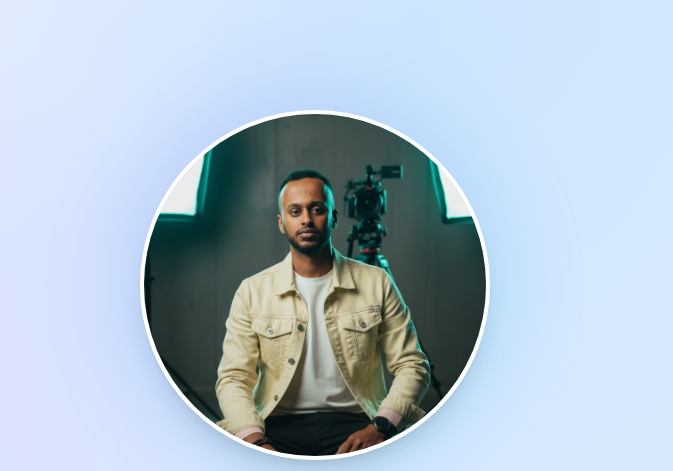
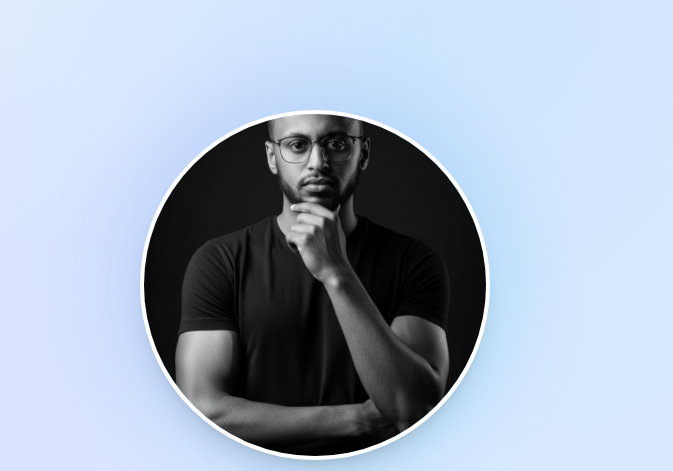
Before and after one commit to mikubel/portfolio, a website built with Vite: page index.html in a window 1280 px wide. Shown: the part 131-602 px from the top of the page, 607-1280 px from the left. Built offline with nearby package versions, Linux system fonts and the light colour scheme.

Commit message:
Update profile image and content

```diff
--- a/index.html
+++ b/index.html
@@ -57,7 +57,7 @@
             <div class="hero-image">
                 <div class="hero-image-wrapper">
                     <div class="hero-image-bg"></div>
-                    <img src="./images/profile.jpg" alt="Developer Portrait" class="hero-img">
+                    <img src="./images/profile 1.jpg" alt="Developer Portrait" class="hero-img">
                 </div>
             </div>
         </div>
```
Also changed, not shown: images/profile 1.jpg (added).
